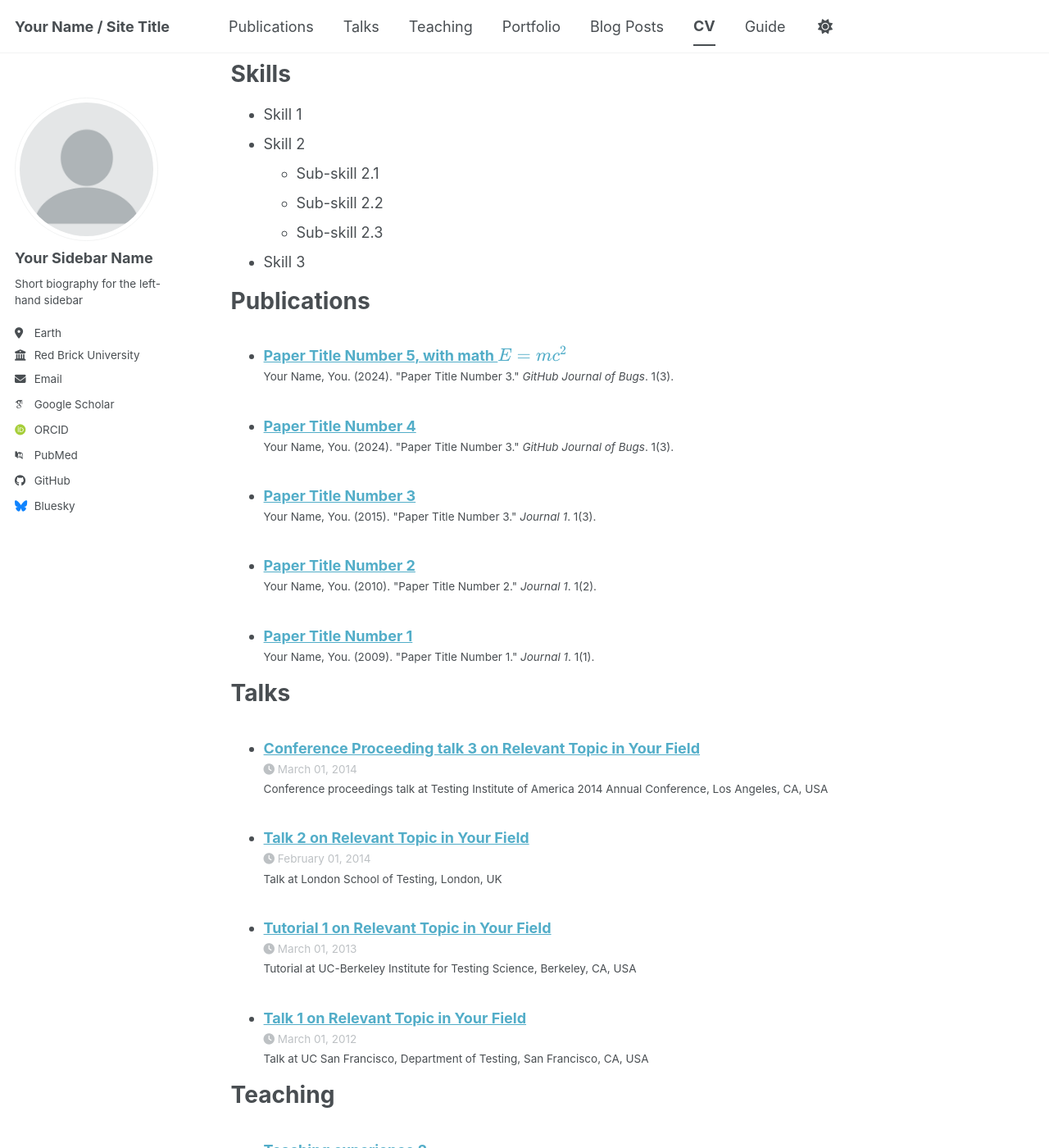
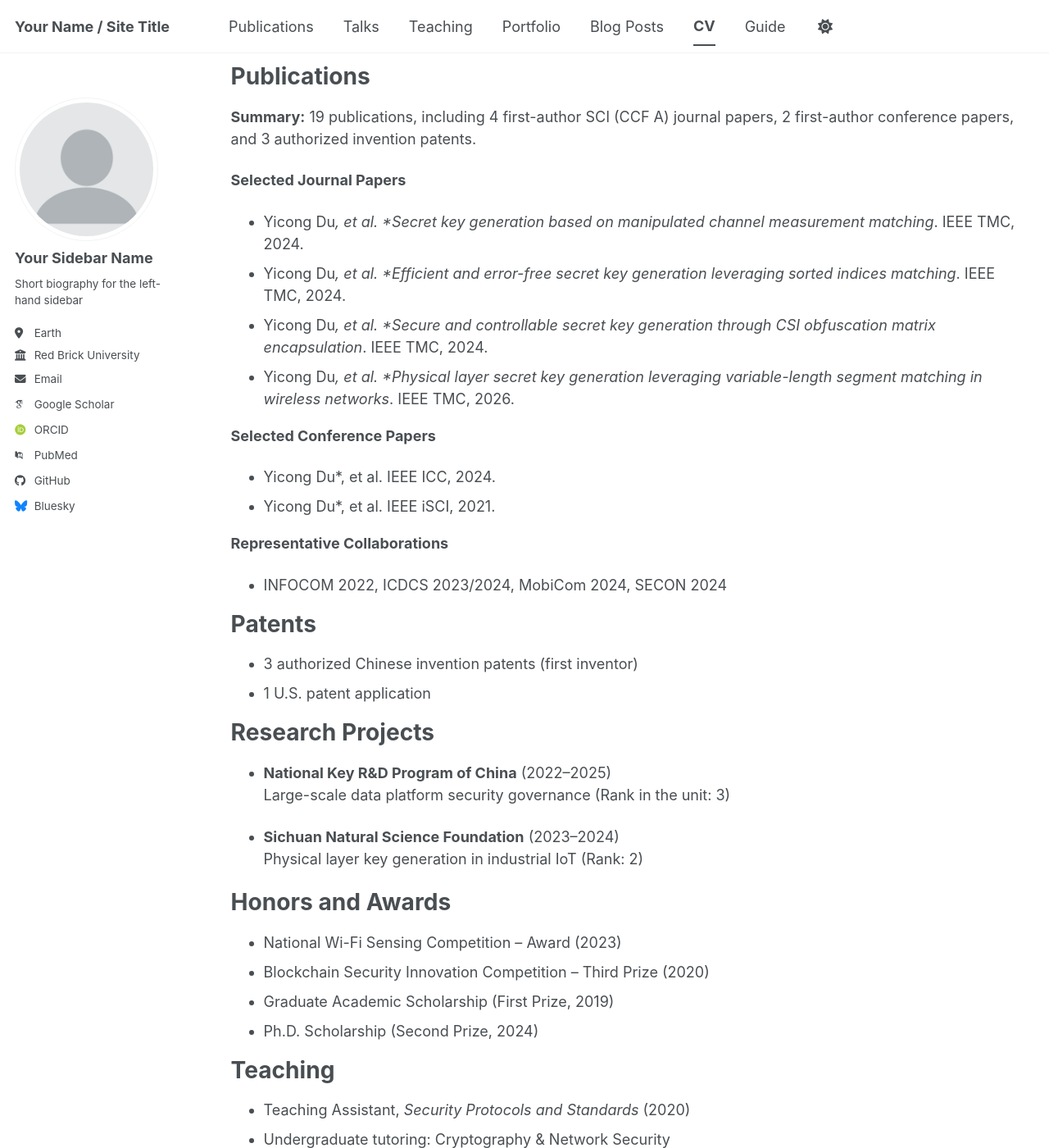
Before and after one commit to DozzzeN/yc_du, a Jekyll site: the page built from _pages/cv.md, in a window 1280 px wide and 1400 px high, scrolled down 731 px. Shown: the whole window at 82% size. Built offline with Jekyll 4.4.1, drawn with Linux system fonts in a browser that asks for light colours; some web fonts are replaced; a script bundle is joined from its source files by our own code; library files that are not in the unit come from our copies; some of the changed text lies outside the part shown.

Commit message:
Update cv.md

```diff
--- a/_pages/cv.md
+++ b/_pages/cv.md
@@ -11,54 +11,92 @@ redirect_from:
 
 Education
 ======
-* Ph.D in Version Control Theory, GitHub University, 2018 (expected)
-* M.S. in Jekyll, GitHub University, 2014
-* B.S. in GitHub, GitHub University, 2012
+* **Ph.D. in Electronic Information**
+  University Of Electronic Science And Technology Of China, 2021.09 – 2025.12
+  Advisor: Prof. Hongbo Liu
+  Research Group: Internet Security Team
 
-Work experience
+* **Visiting Ph.D. (Joint Training Program)**
+  University of Oulu, 2024.09 – 2025.09
+  Advisor: Prof. Shuai Li
+
+* **M.S. in Cyberspace Security**
+  University Of Electronic Science And Technology Of China, 2018.09 – 2021.06
+  GPA: 3.67/4.00
+  Advisor: Prof. Chunxiang Xu
+
+* **B.S. in Information Security**
+  University Of Electronic Science And Technology Of China, 2014.09 – 2018.06
+  GPA: 3.27/4.00
+
+
+Research Interests
 ======
-* Spring 2024: Academic Pages Collaborator
-  * GitHub University
-  * Duties includes: Updates and improvements to template
-  * Supervisor: The Users
+* Physical Layer Security
+* Physical Layer Key Generation
+* Wireless Security & Privacy
 
-* Fall 2015: Research Assistant
-  * GitHub University
-  * Duties included: Merging pull requests
-  * Supervisor: Professor Hub
 
-* Summer 2015: Research Assistant
-  * GitHub University
-  * Duties included: Tagging issues
-  * Supervisor: Professor Git
+Publications
+======
+**Summary:** 19 publications, including 4 first-author SCI (CCF A) journal papers, 2 first-author conference papers, and 3 authorized invention patents.
+
+**Selected Journal Papers**
+* Yicong Du*, et al. *Secret key generation based on manipulated channel measurement matching*. IEEE TMC, 2024.
+* Yicong Du*, et al. *Efficient and error-free secret key generation leveraging sorted indices matching*. IEEE TMC, 2024.
+* Yicong Du*, et al. *Secure and controllable secret key generation through CSI obfuscation matrix encapsulation*. IEEE TMC, 2024.
+* Yicong Du*, et al. *Physical layer secret key generation leveraging variable-length segment matching in wireless networks*. IEEE TMC, 2026.
+
+**Selected Conference Papers**
+* Yicong Du*, et al. IEEE ICC, 2024.
+* Yicong Du*, et al. IEEE iSCI, 2021.
+
+**Representative Collaborations**
+* INFOCOM 2022, ICDCS 2023/2024, MobiCom 2024, SECON 2024
+
+
+Patents
+======
+* 3 authorized Chinese invention patents (first inventor)
+* 1 U.S. patent application
+
+
+Research Projects
+======
+* **National Key R&D Program of China** (2022–2025)
+  Large-scale data platform security governance (Rank in the unit: 3)
+
+* **Sichuan Natural Science Foundation** (2023–2024)
+  Physical layer key generation in industrial IoT (Rank: 2)
+
+
+Honors and Awards
+======
+* National Wi-Fi Sensing Competition – Award (2023)
+* Blockchain Security Innovation Competition – Third Prize (2020)
+* Graduate Academic Scholarship (First Prize, 2019)
+* Ph.D. Scholarship (Second Prize, 2024)
+
+
+Teaching
+======
+* Teaching Assistant, *Security Protocols and Standards* (2020)
+* Undergraduate tutoring: Cryptography & Network Security
+
+
+Academic Service
+======
+* Reviewer for journals: IEEE IoT J., IEEE TIFS, IEEE/ACM TON
+* Reviewer for conferences: INFOCOM, ICC, WCNC, IWQoS, MASS, ICPADS
+
 
 Skills
 ======
-* Skill 1
-* Skill 2
-  * Sub-skill 2.1
-  * Sub-skill 2.2
-  * Sub-skill 2.3
-* Skill 3
+* **Programming:** Python, MATLAB, Java
+* **Research Tools:** Wireless channel measurement, simulation, ML-based modeling
 
-Publications
+
+Service and Leadership
 ======
-  <ul>{% for post in site.publications reversed %}
-    {% include archive-single-cv.html %}
-  {% endfor %}</ul>
-
-Talks
-======
-  <ul>{% for post in site.talks reversed %}
-    {% include archive-single-talk-cv.html  %}
-  {% endfor %}</ul>
-
-Teaching
-======
-  <ul>{% for post in site.teaching reversed %}
-    {% include archive-single-cv.html %}
-  {% endfor %}</ul>
-
-Service and leadership
-======
-* Currently signed in to 43 different slack teams
+* Active reviewer for multiple IEEE journals and top-tier conferences
+* Contributor to academic peer-review community
```
